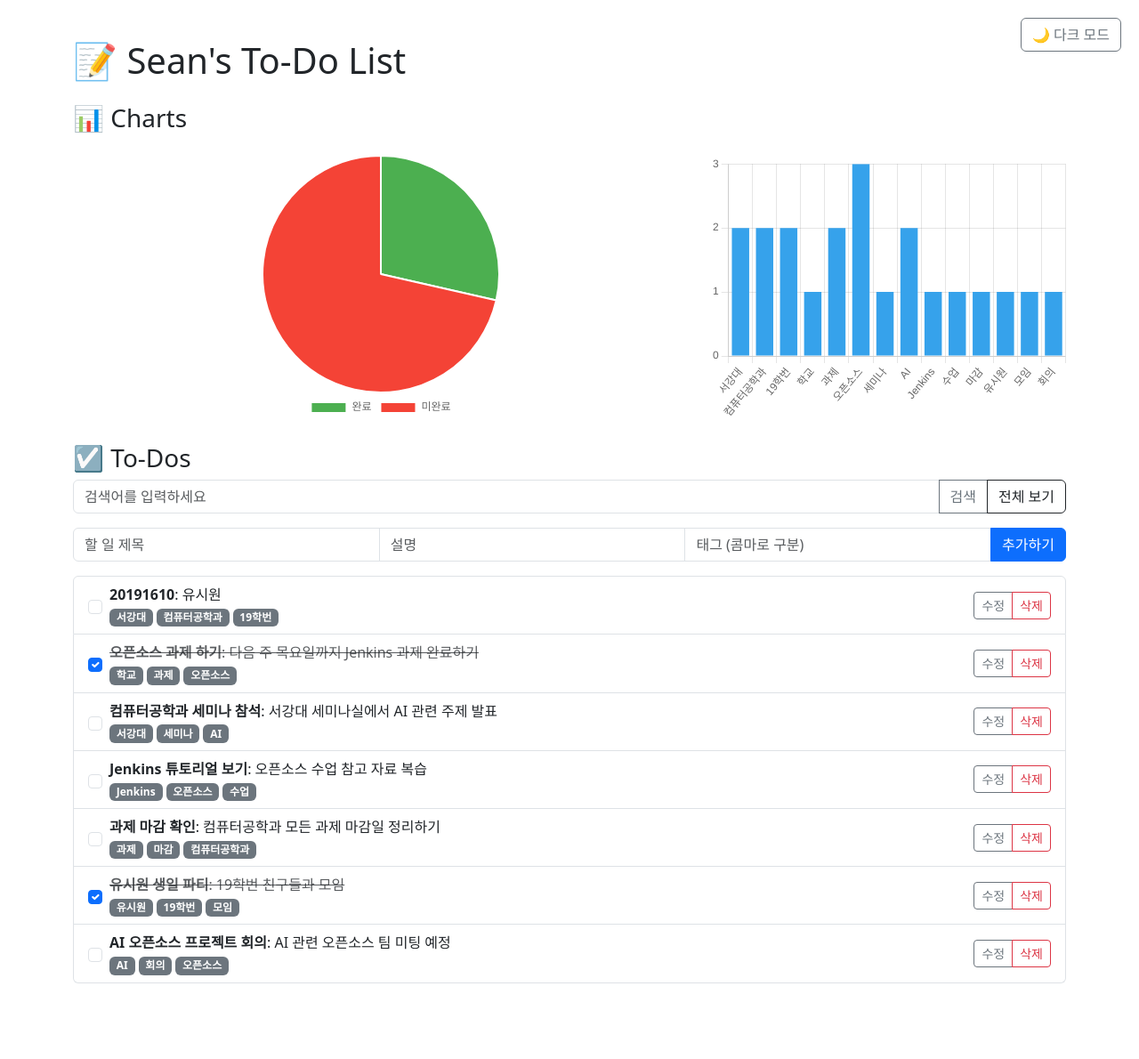
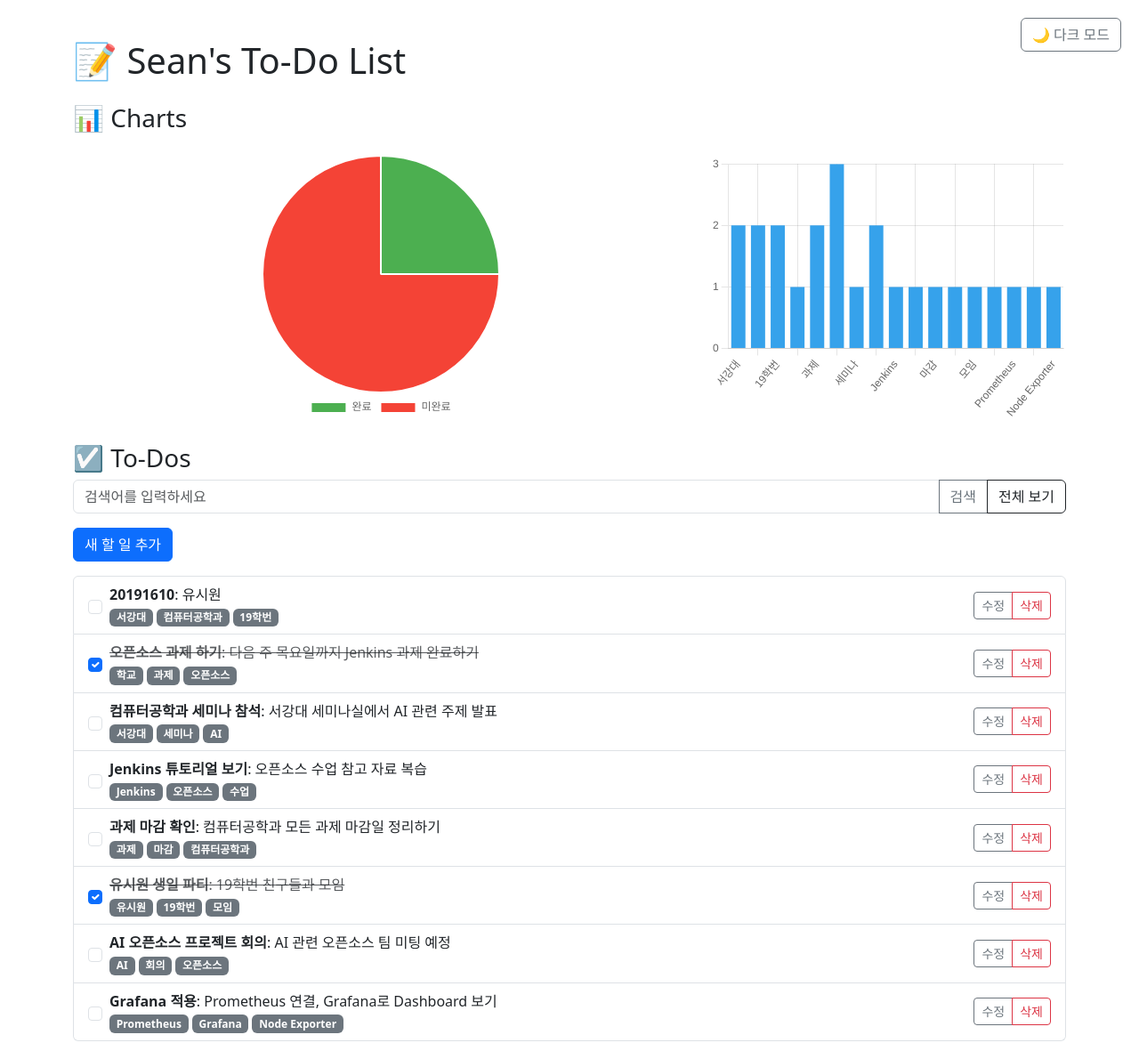
Before and after one commit to SEEWON/FastApi-Todos, a FastAPI app: page / in a window 1280 px wide. Shown: the whole page at 89% size. Before the commit the page ends 1105 px from the top, so only its background shows below. Run offline with FastAPI, Linux system fonts and the light colour scheme.

Commit message:
feat: 할 일 추가 및 수정 모달 기능 구현

```diff
--- a/fastapi-app/templates/index.html
+++ b/fastapi-app/templates/index.html
@@ -118,30 +118,135 @@
         </button>
       </div>
 
-      <!-- 추가 -->
-      <div class="input-group mb-3">
-        <input
-          type="text"
-          id="todoTitle"
-          class="form-control"
-          placeholder="할 일 제목"
-        />
-        <input
-          type="text"
-          id="todoDescription"
-          class="form-control"
-          placeholder="설명"
-        />
-        <input
-          type="text"
-          id="todoTags"
-          class="form-control"
-          placeholder="태그 (콤마로 구분)"
-        />
-        <button class="btn btn-primary" onclick="addTodo()">추가하기</button>
+      <!-- 추가 버튼 -->
+      <div class="mb-3">
+        <button class="btn btn-primary" onclick="openAddModal()">
+          새 할 일 추가
+        </button>
       </div>
 
       <ul id="todoList" class="list-group"></ul>
+    </div>
+
+    <!-- 할 일 추가 모달 -->
+    <div class="modal fade" id="addTodoModal" tabindex="-1">
+      <div class="modal-dialog">
+        <div class="modal-content">
+          <div class="modal-header">
+            <h5 class="modal-title">새 할 일 추가</h5>
+            <button
+              type="button"
+              class="btn-close"
+              data-bs-dismiss="modal"
+            ></button>
+          </div>
+          <div class="modal-body">
+            <form id="addTodoForm">
+              <div class="mb-3">
+                <label for="modalTodoTitle" class="form-label">제목</label>
+                <input
+                  type="text"
+                  class="form-control"
+                  id="modalTodoTitle"
+                  required
+                />
+              </div>
+              <div class="mb-3">
+                <label for="modalTodoDescription" class="form-label"
+                  >설명</label
+                >
+                <textarea
+                  class="form-control"
+                  id="modalTodoDescription"
+                  rows="3"
+                ></textarea>
+              </div>
+              <div class="mb-3">
+                <label for="modalTodoTags" class="form-label"
+                  >태그 (콤마로 구분)</label
+                >
+                <input type="text" class="form-control" id="modalTodoTags" />
+              </div>
+            </form>
+          </div>
+          <div class="modal-footer">
+            <button
+              type="button"
+              class="btn btn-secondary"
+              data-bs-dismiss="modal"
+            >
+              취소
+            </button>
+            <button
+              type="button"
+              class="btn btn-primary"
+              onclick="submitAddTodo()"
+            >
+              추가
+            </button>
+          </div>
+        </div>
+      </div>
+    </div>
+
+    <!-- 할 일 수정 모달 -->
+    <div class="modal fade" id="editTodoModal" tabindex="-1">
+      <div class="modal-dialog">
+        <div class="modal-content">
+          <div class="modal-header">
+            <h5 class="modal-title">할 일 수정</h5>
+            <button
+              type="button"
+              class="btn-close"
+              data-bs-dismiss="modal"
+            ></button>
+          </div>
+          <div class="modal-body">
+            <form id="editTodoForm">
+              <input type="hidden" id="editTodoId" />
+              <div class="mb-3">
+                <label for="editTodoTitle" class="form-label">제목</label>
+                <input
+                  type="text"
+                  class="form-control"
+                  id="editTodoTitle"
+                  required
+                />
+              </div>
+              <div class="mb-3">
+                <label for="editTodoDescription" class="form-label">설명</label>
+                <textarea
+                  class="form-control"
+                  id="editTodoDescription"
+                  rows="3"
+                ></textarea>
+              </div>
+              <div class="mb-3">
+                <label for="editTodoTags" class="form-label"
+                  >태그 (콤마로 구분)</label
+                >
+                <input type="text" class="form-control" id="editTodoTags" />
+              </div>
+            </form>
+          </div>
+          <div class="modal-footer">
+            <button
+              type="button"
+              class="btn btn-secondary"
+              data-bs-dismiss="modal"
+            >
+              취소
+            </button>
+            <button
+              type="button"
+              class="btn btn-primary"
+              onclick="submitEditTodo()"
+            >
+              저장
+            </button>
+          </div>
+        </div>
+      </div>
     </div>
 
     <!-- Bootstrap JS -->
@@ -150,6 +255,96 @@
     <script src="https://cdn.jsdelivr.net/npm/chart.js"></script>
 
     <script>
+      // 모달 인스턴스 생성
+      let addTodoModal;
+      let editTodoModal;
+
+      document.addEventListener("DOMContentLoaded", () => {
+        addTodoModal = new bootstrap.Modal(
+          document.getElementById("addTodoModal")
+        );
+        editTodoModal = new bootstrap.Modal(
+          document.getElementById("editTodoModal")
+        );
+
+        const isDarkMode = localStorage.getItem("darkMode") === "true";
+        if (isDarkMode) {
+          document.body.classList.add("dark-mode");
+        }
+        updateDarkModeButton();
+        fetchTodos();
+      });
+
+      // 모달 열기 함수들
+      function openAddModal() {
+        document.getElementById("modalTodoTitle").value = "";
+        document.getElementById("modalTodoDescription").value = "";
+        document.getElementById("modalTodoTags").value = "";
+        addTodoModal.show();
+      }
+
+      function openEditModal(id, title, description, tags) {
+        document.getElementById("editTodoId").value = id;
+        document.getElementById("editTodoTitle").value = title;
+        document.getElementById("editTodoDescription").value = description;
+        document.getElementById("editTodoTags").value = tags.join(", ");
+        editTodoModal.show();
+      }
+
+      // 모달 제출 함수들
+      async function submitAddTodo() {
+        const title = document.getElementById("modalTodoTitle").value.trim();
+        const description = document
+          .getElementById("modalTodoDescription")
+          .value.trim();
+        const tags = document
+          .getElementById("modalTodoTags")
+          .value.split(",")
+          .map((tag) => tag.trim())
+          .filter((tag) => tag);
+
+        if (!title) {
+          alert("제목을 입력하세요!");
+          return;
+        }
+
+        await fetch("/todos", {
+          method: "POST",
+          headers: { "Content-Type": "application/json" },
+          body: JSON.stringify({ title, description, completed: false, tags }),
+        });
+
+        addTodoModal.hide();
+        fetchTodos();
+      }
+
+      async function submitEditTodo() {
+        const id = document.getElementById("editTodoId").value;
+        const title = document.getElementById("editTodoTitle").value.trim();
+        const description = document
+          .getElementById("editTodoDescription")
+          .value.trim();
+        const tags = document
+          .getElementById("editTodoTags")
+          .value.split(",")
+          .map((tag) => tag.trim())
+          .filter((tag) => tag);
+
+        if (!title) {
+          alert("제목을 입력하세요!");
+          return;
+        }
+
+        await fetch(`/todos/${id}`, {
+          method: "PUT",
+          headers: { "Content-Type": "application/json" },
+          body: JSON.stringify({ title, description, tags }),
+        });
+
+        editTodoModal.hide();
+        fetchTodos();
+      }
+
       function updateChart(todos) {
         const completed = todos.filter((t) => t.completed).length;
         const notCompleted = todos.length - completed;
@@ -271,7 +466,12 @@
           editButton.className = "btn btn-outline-secondary";
           editButton.textContent = "수정";
           editButton.onclick = () =>
-            editTodo(todo.id, todo.title, todo.description, todo.tags || []);
+            openEditModal(
+              todo.id,
+              todo.title,
+              todo.description,
+              todo.tags || []
+            );
 
           const deleteButton = document.createElement("button");
           deleteButton.className = "btn btn-outline-danger";
@@ -296,81 +496,6 @@
         const response = await fetch("/todos");
         const todos = await response.json();
         renderTodos(todos);
-      }
-
-      async function addTodo() {
-        const title = document.getElementById("todoTitle").value.trim();
-        const description = document
-          .getElementById("todoDescription")
-          .value.trim();
-        const tags = document
-          .getElementById("todoTags")
-          .value.split(",")
-          .map((tag) => tag.trim())
-          .filter((tag) => tag);
-
-        if (!title) {
-          alert("제목을 입력하세요!");
-          return;
-        }
-
-        await fetch("/todos", {
-          method: "POST",
-          headers: { "Content-Type": "application/json" },
-          body: JSON.stringify({ title, description, completed: false, tags }),
-        });
-
-        document.getElementById("todoTitle").value = "";
-        document.getElementById("todoDescription").value = "";
-        document.getElementById("todoTags").value = "";
-
-        fetchTodos();
-      }
-
-      async function editTodo(
-        id,
-        currentTitle,
-        currentDescription,
-        currentTags
-      ) {
-        const newTitle = prompt(
-          "새 제목을 입력하세요 (그대로 두려면 취소)",
-          currentTitle
-        );
-        const newDescription = prompt(
-          "새 설명을 입력하세요 (그대로 두려면 취소)",
-          currentDescription
-        );
-        const newTagsInput = prompt(
-          "태그를 수정하세요 (콤마로 구분, 그대로 두려면 취소)",
-          currentTags.join(", ")
-        );
-
-        const updatedData = {};
-
-        if (newTitle !== null && newTitle.trim() !== "") {
-          updatedData.title = newTitle.trim();
-        }
-
-        if (newDescription !== null && newDescription.trim() !== "") {
-          updatedData.description = newDescription.trim();
-        }
-
-        if (newTagsInput !== null) {
-          updatedData.tags = newTagsInput
-            .split(",")
-            .map((tag) => tag.trim())
-            .filter((tag) => tag);
-        }
-
-        if (Object.keys(updatedData).length > 0) {
-          await fetch(`/todos/${id}`, {
-            method: "PUT",
-            headers: { "Content-Type": "application/json" },
-            body: JSON.stringify(updatedData),
-          });
-          fetchTodos();
-        }
       }
 
       async function deleteTodo(id) {
@@ -415,16 +540,6 @@
         const isDarkMode = document.body.classList.contains("dark-mode");
         button.textContent = isDarkMode ? "☀️ 라이트 모드" : "🌙 다크 모드";
       }
-
-      // 페이지 로드 시 다크 모드 상태 복원
-      document.addEventListener("DOMContentLoaded", () => {
-        const isDarkMode = localStorage.getItem("darkMode") === "true";
-        if (isDarkMode) {
-          document.body.classList.add("dark-mode");
-        }
-        updateDarkModeButton();
-        fetchTodos();
-      });
     </script>
   </body>
 </html>
```
Also changed, not shown: fastapi-app/todo.json (+46 -7 lines).
